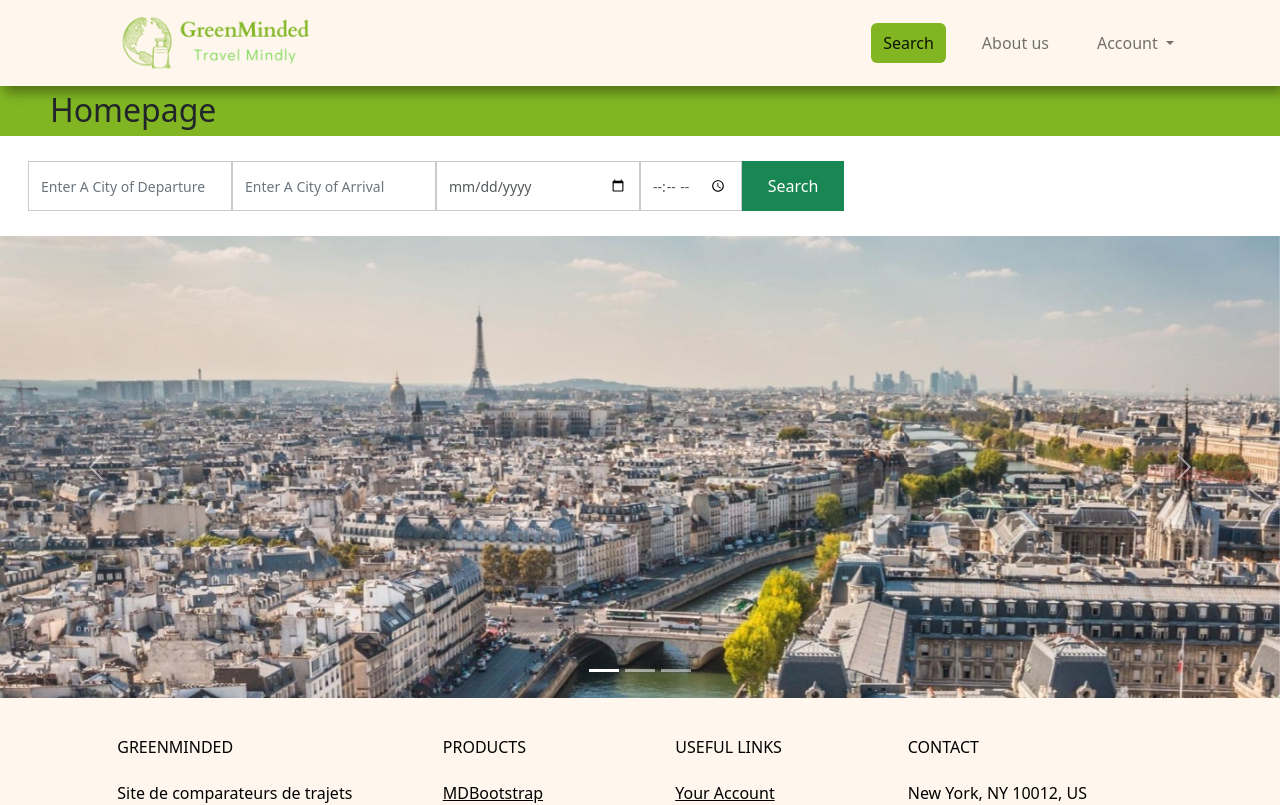
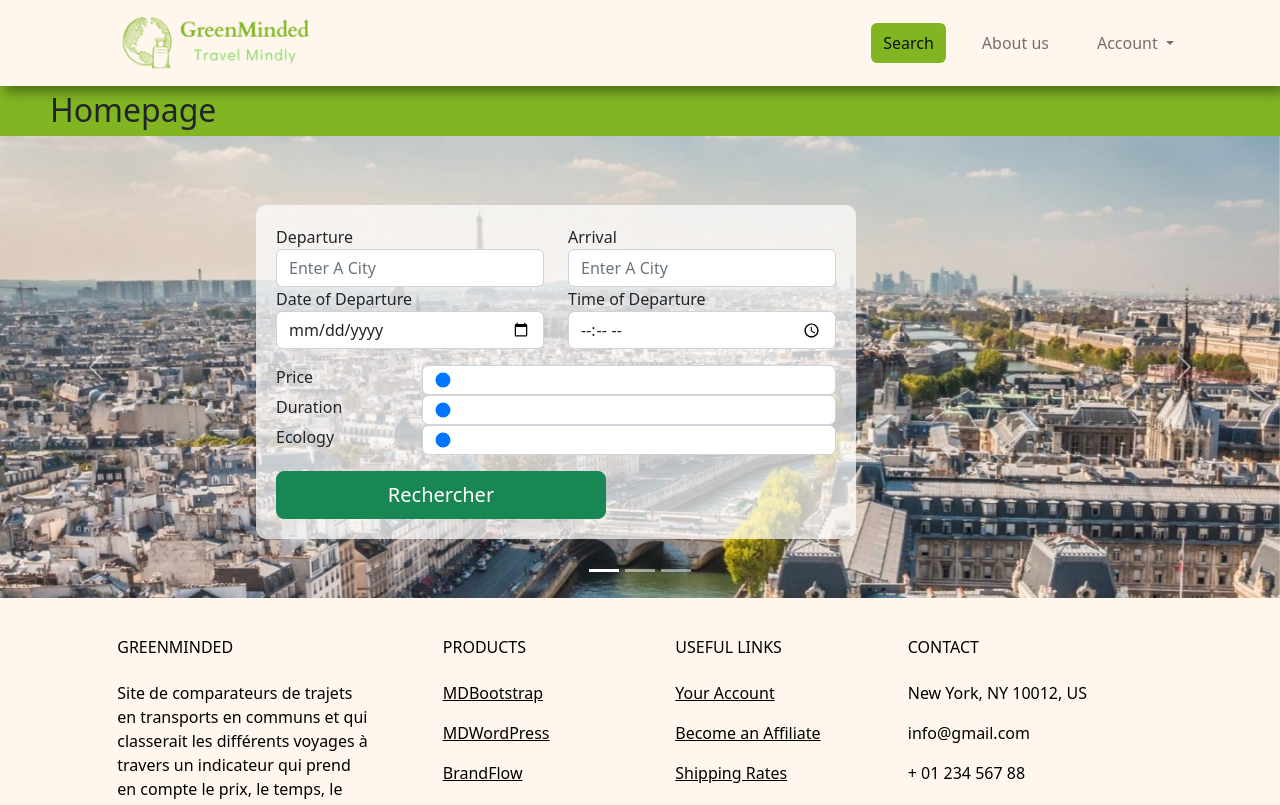
Before and after one commit to cchazalet/cchazalet.github.io, a Vue app in the folder greenminded/: page / in a window 1280 px wide. Shown: the top 805 px of the page. Built offline with nearby package versions, Linux system fonts and the light colour scheme.

Commit message:
Change quicksearch

```diff
--- a/greenminded/src/components/Main.vue
+++ b/greenminded/src/components/Main.vue
@@ -1,8 +1,8 @@
 <template>
   <div id="main">
     <LocationElement> Homepage </LocationElement>
-    <SearchBar></SearchBar>
-    <CarousselSlides></CarousselSlides>
+    <!--<SearchBar></SearchBar>-->
+    <CarousselQuicksearch></CarousselQuicksearch>
     <div>
       <!-- <router-view></router-view>
         <router-link to="{path:'/result', push:{key:'value'}}">Result</router-link> -->
@@ -13,16 +13,15 @@
 
 <script>
 import LocationElement from "./Location.vue";
-import SearchBar from "./main_components/SearchBar.vue";
-import CarousselSlides from "./main_components/CarousselSlides.vue";
+//import SearchBar from "./main_components/SearchBar.vue";
+import CarousselQuicksearch from "./main_components/CarousselQuicksearch.vue";
 //import API from "../plugins/axiosInstance"
 
 export default {
   name: "MainPage",
   components: {
     LocationElement,
-    SearchBar,
-    CarousselSlides,
+    CarousselQuicksearch,
   },
   methods: {},
 };
--- /dev/null
+++ b/greenminded/src/components/main_components/CarousselQuicksearch.vue
@@ -0,0 +1,276 @@
+<template>
+  <div
+    id="carouselExampleIndicators"
+    class="carousel slide"
+    data-bs-ride="true"
+  >
+    <div class="carousel-indicators">
+      <button
+        type="button"
+        data-bs-target="#carouselExampleIndicators"
+        data-bs-slide-to="0"
+        class="active"
+        aria-current="true"
+        aria-label="Slide 1"
+      ></button>
+      <button
+        type="button"
+        data-bs-target="#carouselExampleIndicators"
+        data-bs-slide-to="1"
+        aria-label="Slide 2"
+      ></button>
+      <button
+        type="button"
+        data-bs-target="#carouselExampleIndicators"
+        data-bs-slide-to="2"
+        aria-label="Slide 3"
+      ></button>
+    </div>
+    <div class="carousel-inner">
+      <div class="carousel-item active">
+        <img
+          src="../../../img/slides/1.jpg"
+          class="d-block w-100"
+          alt="../../../img/slides/1.jpg"
+        />
+      </div>
+      <div class="carousel-item">
+        <img
+          src="../../../img/slides/2.jpg"
+          class="d-block w-100"
+          alt="../../../img/slides/2.jpg"
+        />
+      </div>
+      <div class="carousel-item">
+        <img
+          src="../../../img/slides/3.jpg"
+          class="d-block w-100"
+          alt="../../../img/slides/3.jpg"
+        />
+      </div>
+    </div>
+    <button
+      class="carousel-control-prev"
+      type="button"
+      data-bs-target="#carouselExampleIndicators"
+      data-bs-slide="prev"
+    >
+      <span class="carousel-control-prev-icon" aria-hidden="true"></span>
+      <span class="visually-hidden">Previous</span>
+    </button>
+    <button
+      class="carousel-control-next"
+      type="button"
+      data-bs-target="#carouselExampleIndicators"
+      data-bs-slide="next"
+    >
+      <span class="carousel-control-next-icon" aria-hidden="true"></span>
+      <span class="visually-hidden">Next</span>
+    </button>
+    <div id="quicksearch">
+      <form class="col-sm-12" id="searchForm">
+        <div class="col-lg-12">
+          <div class="row">
+            <div class="col-md-6 col-sm-6 col-xs-6">
+              <div class="form-group">
+                <label for="status">Departure</label>
+                <input
+                  type="text"
+                  placeholder="Enter A City"
+                  v-model="departure"
+                  class="form-control"
+                />
+              </div>
+            </div>
+            <div class="col-md-6 col-sm-6 col-xs-6">
+              <div class="form-group">
+                <label for="status">Arrival</label>
+                <input
+                  type="text"
+                  placeholder="Enter A City"
+                  v-model="arrival"
+                  class="form-control"
+                />
+              </div>
+            </div>
+            <div class="col-md-6 col-sm-6 col-xs-6">
+              <div class="form-group">
+                <label for="status">Date of Departure</label>
+                <input type="date" v-model="date" class="form-control" />
+              </div>
+            </div>
+            <div class="col-md-6 col-sm-6 col-xs-6">
+              <div class="form-group">
+                <label for="status">Time of Departure</label>
+                <input type="time" v-model="time" class="form-control" />
+              </div>
+            </div>
+
+            <p></p>
+            <div class="col-md-3 col-sm-3 col-xs-6">
+              <div class="form-group">
+                <label for="status">Price</label>
+              </div>
+            </div>
+            <div class="col-md-9 col-sm-9 col-xs-9">
+              <div class="form-group">
+                <input
+                  type="range"
+                  min="0"
+                  max="10"
+                  v-model="price"
+                  class="form-control"
+                />
+              </div>
+            </div>
+            <div class="col-md-3 col-sm-3 col-xs-3">
+              <div class="form-group">
+                <label for="status">Duration</label>
+              </div>
+            </div>
+            <div class="col-md-9 col-sm-9 col-xs-9">
+              <div class="form-group">
+                <input
+                  type="range"
+                  min="0"
+                  max="10"
+                  v-model="duration"
+                  class="form-control"
+                />
+              </div>
+            </div>
+
+            <div class="col-md-3 col-sm-3 col-xs-3">
+              <div class="form-group">
+                <label for="status">Ecology</label>
+              </div>
+            </div>
+            <div class="col-md-9 col-sm-9 col-xs-9">
+              <div class="form-group">
+                <input
+                  type="range"
+                  min="0"
+                  max="10"
+                  v-model="ecology"
+                  class="form-control"
+                />
+              </div>
+            </div>
+            <p></p>
+            <div class="col-md-12 col-sm-12 col-xs-12">
+              <input
+                name="submit"
+                value="Rechercher"
+                class="btn btn-success btn-lg btn-block wrn-btn"
+                @click="searchIte()"
+              />
+            </div>
+          </div>
+        </div>
+      </form>
+    </div>
+  </div>
+  <AlertElement :show="showAlert" :title="'Alert!'" :hideModal="hideModal">Remplir tous les critères SVP</AlertElement  >
+</template>
+
+<script>
+// import API from '../../plugins/axiosInstance'
+import AlertElement from "../Alert.vue";
+import $ from "jquery";
+export default {
+  name: "SearchBar",
+  data() {
+    return {
+      departure: "",
+      arrival: "",
+      date: NaN,
+      time: NaN,
+      price: 0,
+      duration: 0,
+      ecology: 0,
+      showAlert: false,
+    };
+  },
+  components: {
+    AlertElement,
+  },
+  methods: {
+    searchIte() {
+      if (
+        this.departure == "" ||
+        this.arrival == "" ||
+        this.date == "" ||
+        this.time == ""
+      ) {
+        //console.log(this.departure=='', this.arrival=='')
+        this.showAlert = true;
+      } else {
+        $(".result").text("");
+        $(".loading-icon").removeClass("hide");
+        $(".button").attr("disabled", true);
+        $(".btn-txt").text("Fetching Data From Server...");
+        var reg1 = new RegExp("-", "g");
+        this.$router.push({
+          name: "result",
+          query: {
+            source: this.departure,
+            destination: this.arrival,
+            hour: this.time,
+            date: this.date.replace(reg1, ""),
+            price: this.price,
+            duration: this.duration,
+            ecology: this.ecology,
+            date_: this.date,
+          },
+        });
+      }
+    },
+    hideModal() {
+      this.showAlert = false;
+    },
+  },
+  mounted() {
+    $(document).ready(function () {
+      $(".button").on("click", function () {
+        $(".result").text("");
+        $(".loading-icon").removeClass("hide");
+        $(".button").attr("disabled", true);
+        $(".btn-txt").text("Fetching Data From Server...");
+        var reg1 = new RegExp("-", "g");
+        this.$router.push({
+          name: "result",
+          query: {
+            source: this.departure,
+            destination: this.arrival,
+            hour: this.time,
+            date: this.date.replace(reg1, ""),
+            price: this.price,
+            duration: this.duration,
+            ecology: this.ecology,
+          },
+        });
+      });
+    });
+  },
+};
+</script>
+
+<style scoped>
+#quicksearch {
+  border-radius: 10px;
+  height: auto;
+  width: 600px;
+  position: absolute;
+  top: 15%;
+  padding: 20px 20px 20px 20px;
+  left: 20%;
+  background: rgba(255, 255, 255, 0.7);
+}
+
+#form-group {
+  margin: 10px 10px 10px 10px;
+}
+#form-control {
+  margin: 10px 10px 10px 10px;
+}
+</style>
--- a/greenminded/src/components/main_components/CarousselSlides.vue
+++ /dev/null
@@ -1,79 +0,0 @@
-
-<template>
-    <div
-      id="carouselExampleIndicators"
-      class="carousel slide"
-      data-bs-ride="true"
-    >
-      <div class="carousel-indicators">
-        <button
-          type="button"
-          data-bs-target="#carouselExampleIndicators"
-          data-bs-slide-to="0"
-          class="active"
-          aria-current="true"
-          aria-label="Slide 1"
-        ></button>
-        <button
-          type="button"
-          data-bs-target="#carouselExampleIndicators"
-          data-bs-slide-to="1"
-          aria-label="Slide 2"
-        ></button>
-        <button
-          type="button"
-          data-bs-target="#carouselExampleIndicators"
-          data-bs-slide-to="2"
-          aria-label="Slide 3"
-        ></button>
-      </div>
-      <div class="carousel-inner">
-        <div class="carousel-item active">
-          <img
-            src="../../../img/slides/1.jpg"
-            class="d-block w-100"
-            alt="../../../img/slides/1.jpg"
-          />
-        </div>
-        <div class="carousel-item">
-          <img
-            src="../../../img/slides/2.jpg"
-            class="d-block w-100"
-            alt="../../../img/slides/2.jpg"
-          />
-        </div>
-        <div class="carousel-item">
-          <img
-            src="../../../img/slides/3.jpg"
-            class="d-block w-100"
-            alt="../../../img/slides/3.jpg"
-          />
-        </div>
-      </div>
-      <button
-        class="carousel-control-prev"
-        type="button"
-        data-bs-target="#carouselExampleIndicators"
-        data-bs-slide="prev"
-      >
-        <span class="carousel-control-prev-icon" aria-hidden="true"></span>
-        <span class="visually-hidden">Previous</span>
-      </button>
-      <button
-        class="carousel-control-next"
-        type="button"
-        data-bs-target="#carouselExampleIndicators"
-        data-bs-slide="next"
-      >
-        <span class="carousel-control-next-icon" aria-hidden="true"></span>
-        <span class="visually-hidden">Next</span>
-      </button>
-    </div>
-</template>
-
-<script>
-</script>
-
-
-<style>
-</style>
```
Also changed, not shown: greenminded/src/components/main_components/OLDSearchBar.vue (renamed from greenminded/src/components/main_components/SearchBar.vue, +17 -11 lines), greenminded/src/components/main_components/OLDNewSearch.vue (renamed from greenminded/src/components/main_components/NewSearch.vue), greenminded/src/components/main_components/OLDSearch.vue (renamed from greenminded/src/components/main_components/Search.vue), greenminded/src/components/main_components/OLDSearchCopy.vue (renamed from greenminded/src/components/main_components/SearchCopy.vue).
